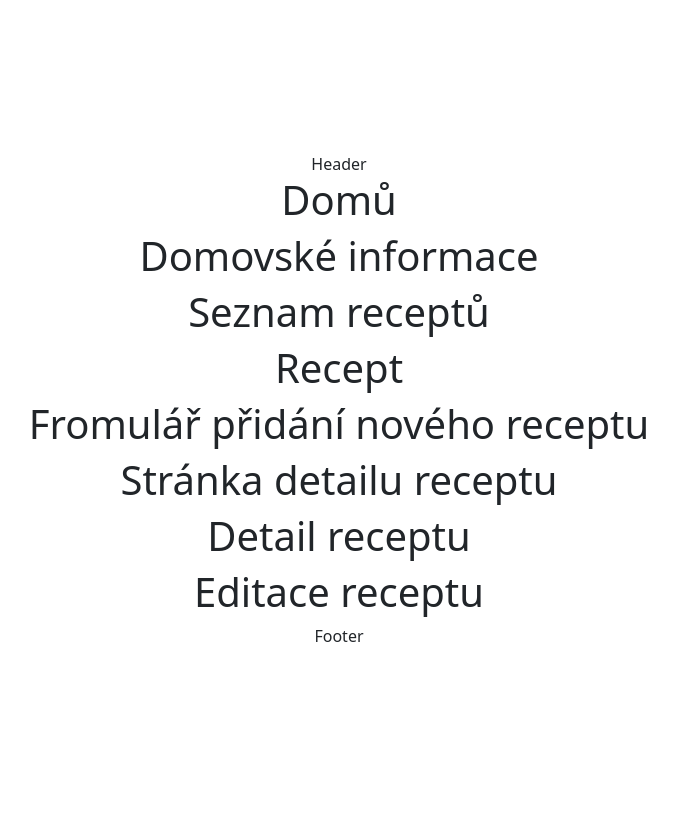
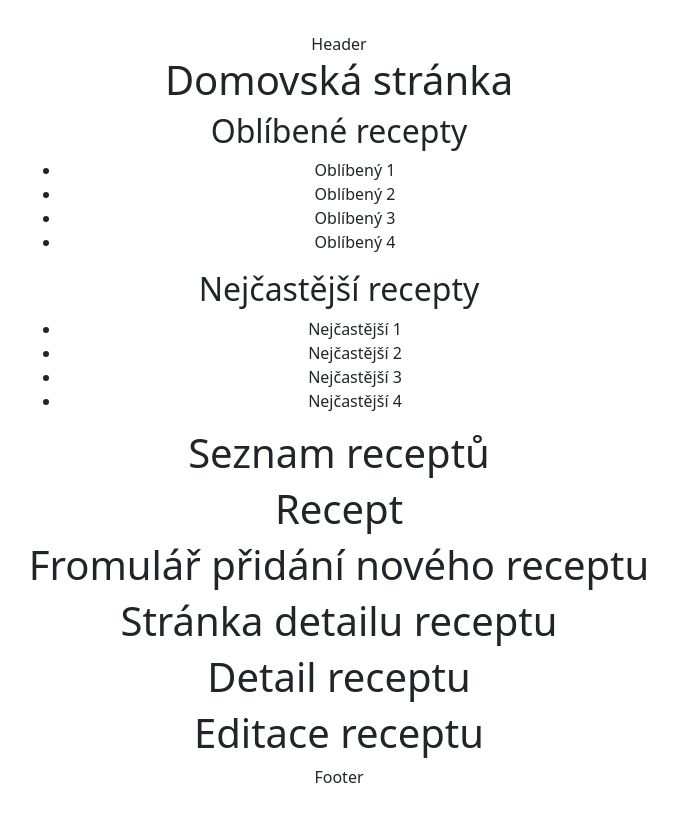
Before and after one commit to Eleps25/M-recepty, a React (Vite) app: page / in a window 1280 px wide. Shown: the whole page, without its empty margins (301-978 px from the left). Before the commit the page ends 800 px from the top, so only its background shows below. Built offline with nearby package versions, Linux system fonts and the light colour scheme.

Commit message:
starting homepage structure

```diff
--- a/src/App.tsx
+++ b/src/App.tsx
@@ -2,7 +2,6 @@ import "./App.css";
 import Footer from "./components/Footer/Footer";
 import Header from "./components/Header/Header";
 import Home from "./components/Home/Home";
-import HomeInfo from "./components/HomeInfo/HomeInfo";
 import Recipe from "./components/Recipe/Recipe";
 import RecipeAddForm from "./components/RecipeAddForm/RecipeAddForm";
 import RecipeDetail from "./components/RecipeDetail/RecipeDetail";
@@ -15,7 +14,6 @@ function App() {
     <>
       <Header />
       <Home />
-      <HomeInfo />
       <RecipeList />
       <Recipe />
       <RecipeAddForm />
--- a/src/components/Home/Home.tsx
+++ b/src/components/Home/Home.tsx
@@ -1,3 +1,10 @@
+import HomeInfo from "../HomeInfo/HomeInfo";
+
 export default function Home() {
-  return <h1>Domů</h1>;
+  return (
+    <div>
+        <h1>Domovská stránka</h1>
+        <HomeInfo />
+    </div>
+  );
 }
--- a/src/components/HomeInfo/HomeInfo.tsx
+++ b/src/components/HomeInfo/HomeInfo.tsx
@@ -1,3 +1,25 @@
 export default function HomeInfo() {
-    return <h1>Domovské informace</h1>;
+    return (
+        <div>
+            <section>
+            <h2>Oblíbené recepty</h2>
+            <ul>
+                <li>Oblíbený 1</li>
+                <li>Oblíbený 2</li>
+                <li>Oblíbený 3</li>
+                <li>Oblíbený 4</li>
+            </ul>
+            </section>
+            <section>
+            <h2>Nejčastější recepty</h2>
+            <ul>
+                <li>Nejčastější 1</li>
+                <li>Nejčastější 2</li>
+                <li>Nejčastější 3</li>
+                <li>Nejčastější 4</li>
+            </ul>
+            </section>
+        </div>
+
+    );
   }
```
